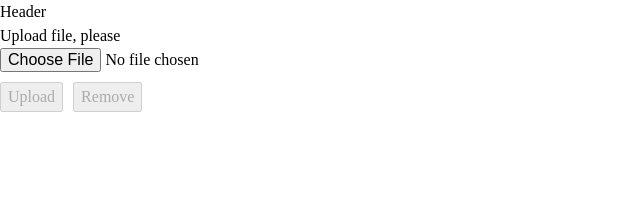
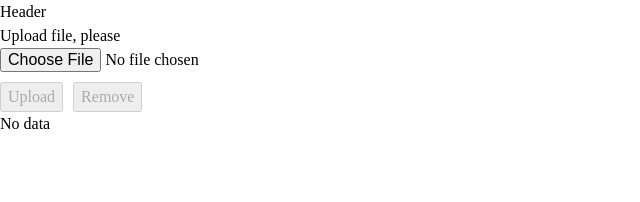
Before and after one commit to yurirodnov/doc-fresh, a React (Vite) app in the folder front/: page / in a window 1280 px wide. Shown: the top 202 px of the page, without its empty margins (0-640 px from the left). Built offline with nearby package versions, Linux system fonts and the light colour scheme.

Commit message:
add response render

```diff
--- a/front/src/components/file-upload-form/FileUploadForm.tsx
+++ b/front/src/components/file-upload-form/FileUploadForm.tsx
@@ -41,6 +41,7 @@ export const FileUploadForm = ({ onReportUpload }: FileUploadFormProps) => {
 
     try {
       const response = await axios.post<CheckResponse>(uploadAPI, data);
+
       setMessage(response.data.message);
 
       if (response.data.report) {
--- a/front/src/components/main/Main.module.css
+++ b/front/src/components/main/Main.module.css
@@ -1,4 +1,5 @@
 .main {
   display: flex;
+  flex-direction: column;
   flex-grow: 1;
 }
--- a/front/src/components/main/Main.tsx
+++ b/front/src/components/main/Main.tsx
@@ -1,16 +1,18 @@
 // front/src/components/main/Main.tsx
 
 import { FileUploadForm } from "../file-upload-form/FileUploadForm";
-import type { CheckResponse } from "../../types/types";
+import type { LinkCheckReport } from "../../types/types";
 import styles from "./Main.module.css";
 import { useState } from "react";
+import { ReportViewer } from "../report-viewer/ReportViewer";
 
 export const Main = () => {
-  const [reportData, setReportData] = useState<CheckResponse | null>(null);
+  const [reportData, setReportData] = useState<LinkCheckReport | null>(null);
 
   return (
     <main className={styles.main}>
       <FileUploadForm onReportUpload={setReportData} />
+      <ReportViewer report={reportData} />
     </main>
   );
 };
--- a/front/src/components/report-viewer/ReportViewer.tsx
+++ b/front/src/components/report-viewer/ReportViewer.tsx
@@ -0,0 +1,12 @@
+// front//src/components/report-viewer/ReportViewer.tsx
+
+import type { LinkCheckReport } from "../../types/types";
+import styles from "./ReportViewer.module.css";
+
+interface ReportViewerProps {
+  report: LinkCheckReport | null;
+}
+
+export const ReportViewer = ({ report }: ReportViewerProps) => {
+  return <div>{report ? report.linksTotalCount : "No data"}</div>;
+};
```
Also changed, not shown: 1 other file (tests, documents, lock files or other folders).
